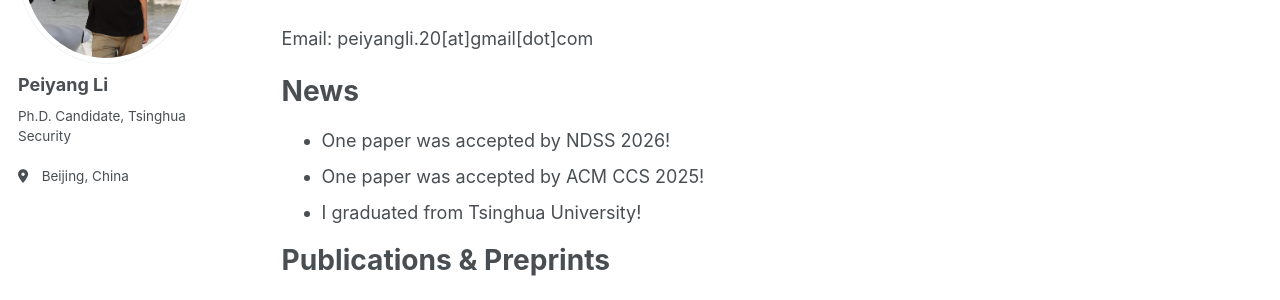
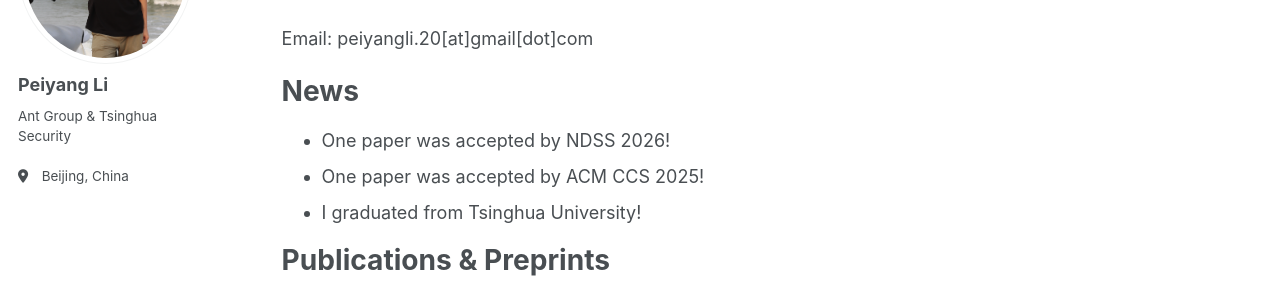
Before and after one commit to peiyangL/peiyangL.github.io, a Jekyll site: the page built from _pages/about.md, in a window 1280 px wide. Shown: the part 228-528 px from the top of the page. Built offline with Jekyll 4.4.1, drawn with Linux system fonts in a browser that asks for light colours.

Commit message:
Update bio information in _config.yml
add ant group

```diff
--- a/_config.yml
+++ b/_config.yml
@@ -24,7 +24,7 @@ author:
   avatar           : "my.png"
   name             : "Peiyang Li"
   pronouns         : # example: "she/her"
-  bio              : "Ph.D. Candidate, Tsinghua Security"
+  bio              : "Ant Group & Tsinghua Security"
   location         : "Beijing, China"
   # employer         : "Institute for Network Sciences and Cyberspace, Tsinghua University"
   uri              : # URL
```
